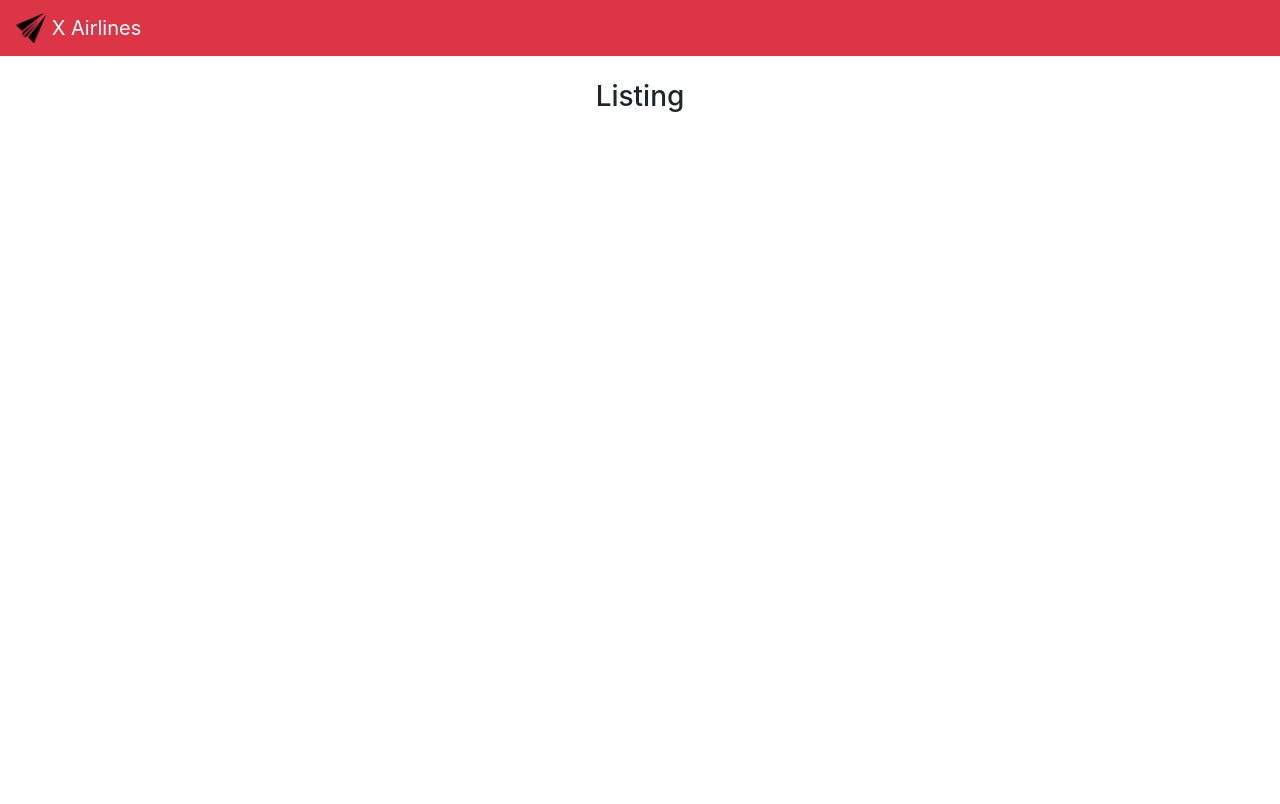
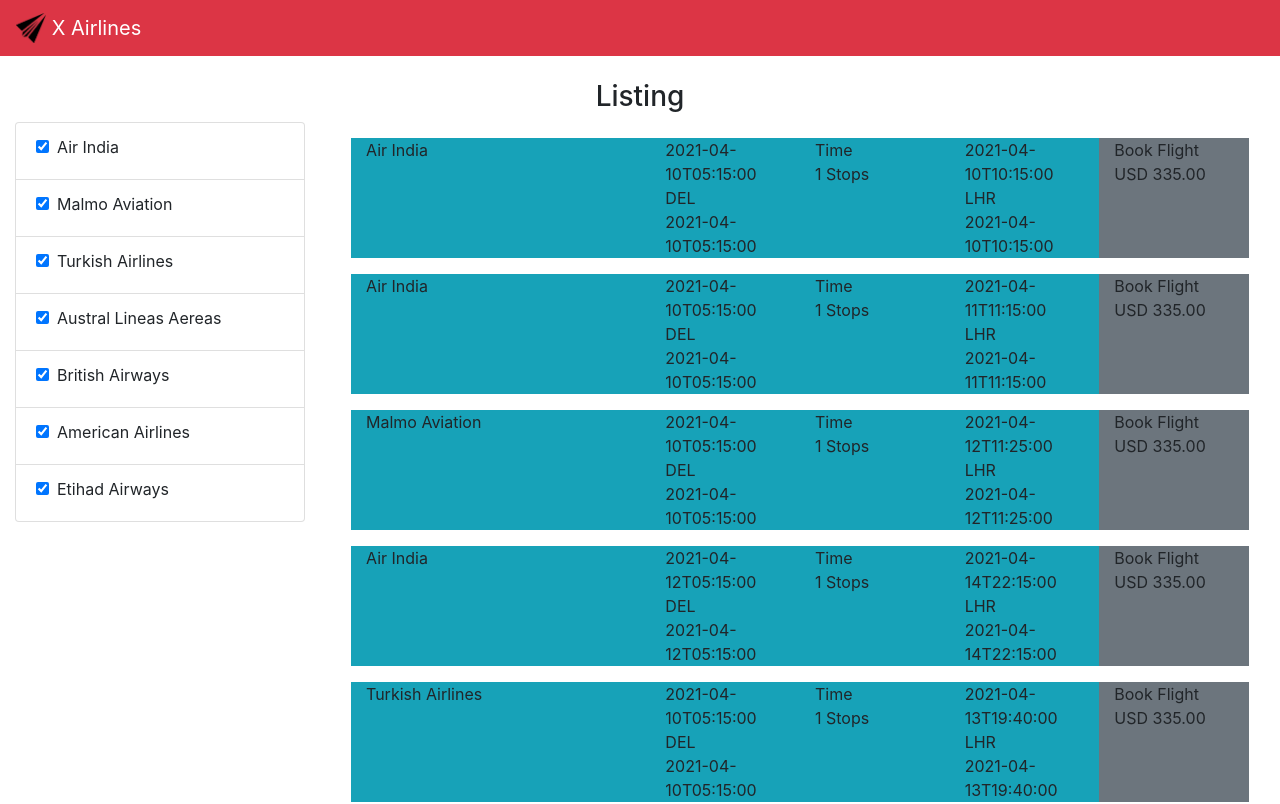
Before and after one commit to crackayus09/aireline-app, a React (Create React App) app: page /listing in a window 1280 px wide. Shown: the top 804 px of the page. Built offline with nearby package versions, Linux system fonts and the light colour scheme.

Commit message:
Continue Listing

```diff
--- /dev/null
+++ b/src/components/application/AirlineList.jsx
@@ -0,0 +1,49 @@
+import React, { useEffect } from "react";
+
+import "bootstrap/dist/css/bootstrap.min.css";
+import { Row, Col } from "react-bootstrap";
+
+export const AirlineList = (props) => {
+  // const airlineLists = props.listings.map(item => {
+  //     return <AirlineList listItem={item}></AirlineList>;
+  // });
+  const {
+    AirItineraryPricingInfo,
+    DirectionInd,
+    OriginDestinationOptions,
+    ValidatingAirlineCode,
+    AirLineName,
+  } = props.listItem;
+  const flightInfo = OriginDestinationOptions[0]["FlightSegments"];
+  const airFare = AirItineraryPricingInfo['ItinTotalFare']['TotalFare'];
+
+  //   useEffect(() => {
+  //       console.log(flightInfo);
+  //   }, []);
+
+  return (
+    <Row className="m-3 bg-info">
+      <Col xs={4}>{AirLineName}</Col>
+      <Col xs={2}>
+        <div>{flightInfo[0]["DepartureDateTime"]}</div>
+        <div>{flightInfo[0]["DepartureAirportLocationCode"]}</div>
+        <div>{flightInfo[0]["DepartureDateTime"]}</div>
+      </Col>
+      <Col xs={2}>
+        <div>Time</div>
+        <div>{flightInfo.length} Stops</div>
+      </Col>
+      <Col xs={2}>
+        <div>{flightInfo[flightInfo.length - 1]["ArrivalDateTime"]}</div>
+        <div>
+          {flightInfo[flightInfo.length - 1]["ArrivalAirportLocationCode"]}
+        </div>
+        <div>{flightInfo[flightInfo.length - 1]["ArrivalDateTime"]}</div>
+      </Col>
+      <Col xs={2} className="bg-secondary">
+          <div>Book Flight</div>
+          <div>{airFare.CurrencyCode + " " + airFare.Amount}</div>
+      </Col>
+    </Row>
+  );
+};
--- /dev/null
+++ b/src/components/application/AirlinesFilter.jsx
@@ -0,0 +1,31 @@
+import React from "react";
+
+import "bootstrap/dist/css/bootstrap.min.css";
+import { ListGroup } from "react-bootstrap";
+
+export const AirlinesFilter = (props) => {
+  const listOptions = [];
+  const {filterList} = props;
+
+  const filterChangeHandler = (event) => {
+
+  };
+
+  for (const item in filterList) {
+    listOptions.push(
+      <ListGroup.Item key={item}>
+        <input
+          id={"filter" + item}
+          type="checkbox"
+          checked={true}
+          onChange={filterChangeHandler}
+          className="mr-2"
+        />
+        <label htmlFor={"filter" + item}>
+          {filterList[item]}
+        </label>
+      </ListGroup.Item>
+    );
+  }
+  return <ListGroup>{listOptions}</ListGroup>;
+};
--- /dev/null
+++ b/src/components/application/AirlinesListing.jsx
@@ -0,0 +1,12 @@
+import React from "react";
+
+import { AirlineList } from "./AirlineList";
+
+export const AirlinesListing = (props) => {
+  const { listings } = props;
+  const airlineLists = [];
+  for (const item in listings) {
+    airlineLists.push(<AirlineList listItem={listings[item]} key={Math.random()}></AirlineList>);
+  }
+  return <>{ airlineLists }</>;
+};
--- a/src/components/application/Listing.jsx
+++ b/src/components/application/Listing.jsx
@@ -1,17 +1,61 @@
-import React from "react";
+import React, { useState, useEffect } from "react";
 
 import "bootstrap/dist/css/bootstrap.min.css";
-import { Container } from "react-bootstrap";
+import { Col, Container, Row } from "react-bootstrap";
 
 import { CommonNav } from "../commons/CommonNav";
 import { BrandBanner } from "../commons/BrandBanner";
 
+import { AirlinesFilter } from "./AirlinesFilter";
+import { AirlinesListing } from "./AirlinesListing";
+
+import airlines from "../../static/json/airlines.json";
+import listing from "../../static/json/result.json";
+
 export const Listing = () => {
+  const [actualListing, setActualListing] = useState(0);
+  const [listings, setListings] = useState(0);
+  const [filterList, setFilterList] = useState(0);
+
+  useEffect(() => {
+    const airObj = {};
+    airlines.forEach((data) => {
+      airObj[data["iata"]] = data["name"];
+      return airObj;
+    });
+
+    const listObj = listing["Data"]["PricedItineraries"];
+    listObj.forEach((data) => {
+      data["AirLineName"] = airObj[data["ValidatingAirlineCode"]];
+    });
+    setActualListing(listObj);
+    setListings(listObj);
+
+    const filterObj = [];
+    listObj.forEach((item) => {
+      filterObj[item["ValidatingAirlineCode"]] = item["AirLineName"];
+    });
+    setFilterList(filterObj);
+  }, []);
+
+  const filterHandler = () => {};
+
   return (
     <>
       <CommonNav />
       <Container fluid>
-          <BrandBanner ptext="Listing"/>
+        <BrandBanner ptext="Listing" />
+        <Row>
+          <Col xs={3}>
+            <AirlinesFilter
+              filterList={filterList}
+              filterHandler={filterHandler}
+            />
+          </Col>
+          <Col xs={9}>
+            <AirlinesListing listings={listings} />
+          </Col>
+        </Row>
       </Container>
     </>
   );
```
Lines whose indentation alone changed are shown as unchanged.
